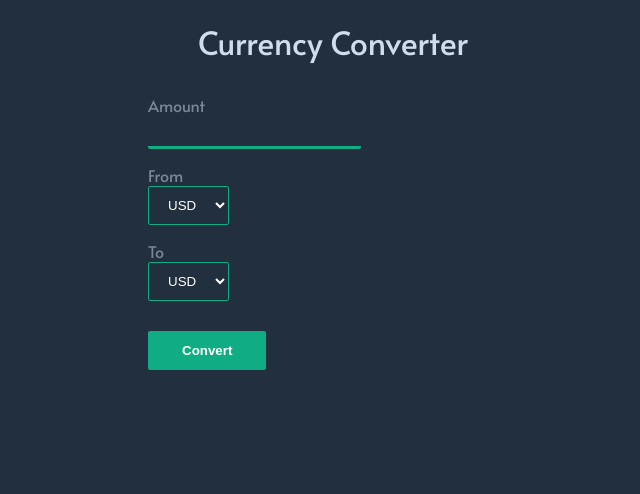
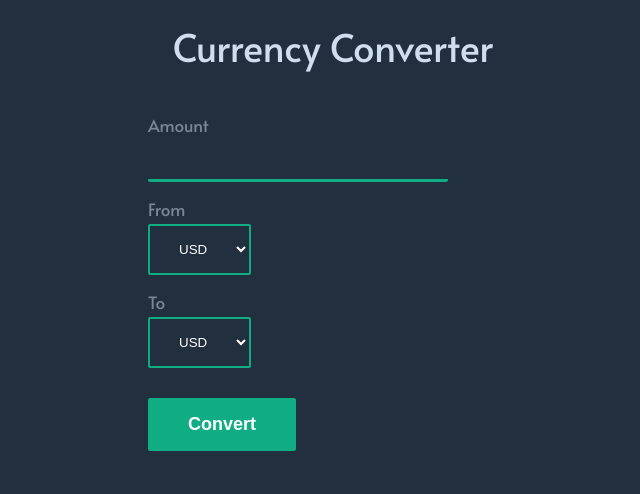
Before and after one commit to DeVinhoOne/currency-converter, a website built with webpack: page src/index.html in a window 1280 px wide. Shown: the whole page, without its empty margins (307-947 px from the left). Built offline with nearby package versions, Linux system fonts and the light colour scheme.

Commit message:
create mq for  >800px

```diff
--- a/src/scss/_form.scss
+++ b/src/scss/_form.scss
@@ -27,6 +27,11 @@
    &__label {
       opacity: 0.5;
       transition: opacity $transition-dur ease-in-out;
+
+      @media (min-width: 800px) {
+         margin-bottom: 3px;
+         font-size: 1.7rem;
+      }
    }
 
    &__btn {
@@ -41,6 +46,11 @@
 
       @media (min-width: 600px) {
          padding: 12px 34px;
+      }
+
+      @media (min-width: 800px) {
+         font-size: 1.8rem;
+         padding: 16px 40px;
       }
    }
 }
@@ -57,6 +67,12 @@
    font-size: 1.6rem;
    outline: none;
    transition: background-color $transition-dur ease-in-out;
+
+   @media (min-width: 800px) {
+      padding: 9px 5px;
+      font-size: 1.8rem;
+      width: 300px;
+   }
 }
 
 // Select styles
@@ -75,10 +91,19 @@
       padding: 10px 15px;
    }
 
+   @media (min-width: 800px) {
+      padding: 15px 25px;
+      border: 2px solid $main-focus-color;
+   }
+
    .form__option {
       background-color: $main-focus-color;
       font-size: 1.6rem;
       font-weight: bold;
       cursor: pointer;
+
+      @media (min-width: 800px) {
+         font-size: 1.8rem;
+      }
    }
 }
--- a/src/scss/_header.scss
+++ b/src/scss/_header.scss
@@ -1,8 +1,16 @@
 .header {
    margin-bottom: 30px;
+
+   @media (min-width: 800px) {
+      margin-bottom: 40px;
+   }
 
    &__headline {
       font-weight: 400;
       text-align: center;
+
+      @media (min-width: 800px) {
+         font-size: 3.8rem;
+      }
    }
 }
--- a/src/scss/_summary.scss
+++ b/src/scss/_summary.scss
@@ -1,10 +1,19 @@
 .summary {
    margin-top: 20px;
    font-size: 2rem;
+
+   @media (min-width: 800) {
+      margin-top: 30px;
+      font-size: 2.3rem;
+   }
 
    &__result {
       font-size: 2.2rem;
       color: $main-focus-color;
       font-weight: bold;
+
+      @media (min-width: 800px) {
+         font-size: 2.5rem;
+      }
    }
 }
```
